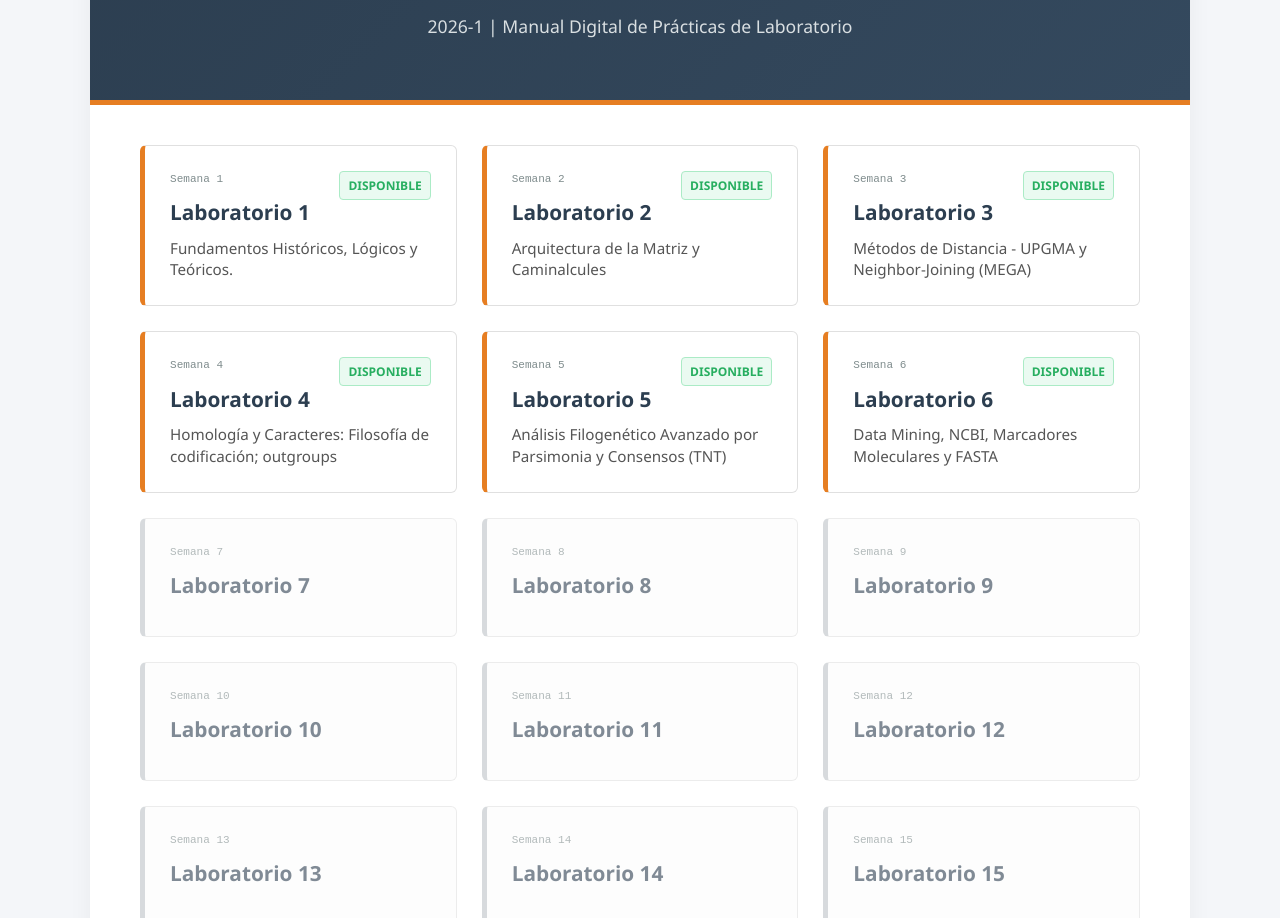
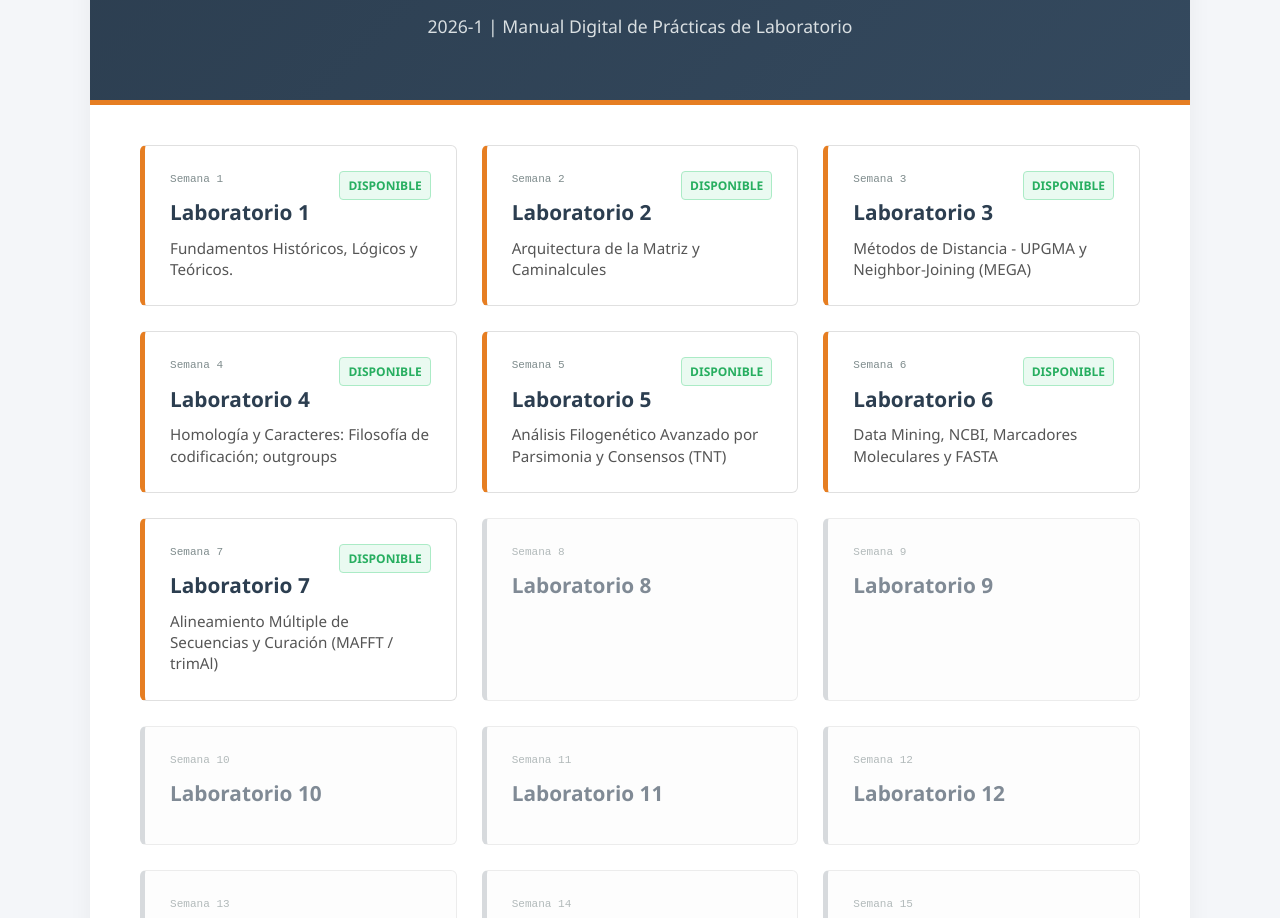
Before and after one commit to SalaMuseo-UIS/laboratorio-sistematica, a plain HTML site: page index.html in a window 1280 px wide. Shown: the part 182-1100 px from the top of the page. Drawn offline with Linux system fonts and the light colour scheme.

Commit message:
Update index.html

```diff
--- a/index.html
+++ b/index.html
@@ -179,7 +179,13 @@
             <span class="lab-desc">Data Mining, NCBI, Marcadores Moleculares y FASTA</span>
         </a>
 
-        <div class="card inactive"><span class="lab-week">Semana 7</span><span class="lab-title">Laboratorio 7</span></div>
+        <a href="lab7.html" class="card active">
+            <span class="status">Disponible</span>
+            <span class="lab-week">Semana 7</span>
+            <span class="lab-title">Laboratorio 7</span>
+            <span class="lab-desc">Alineamiento Múltiple de Secuencias y Curación (MAFFT / trimAl)</span>
+        </a>
+
         <div class="card inactive"><span class="lab-week">Semana 8</span><span class="lab-title">Laboratorio 8</span></div>
         <div class="card inactive"><span class="lab-week">Semana 9</span><span class="lab-title">Laboratorio 9</span></div>
         <div class="card inactive"><span class="lab-week">Semana 10</span><span class="lab-title">Laboratorio 10</span></div>
```
